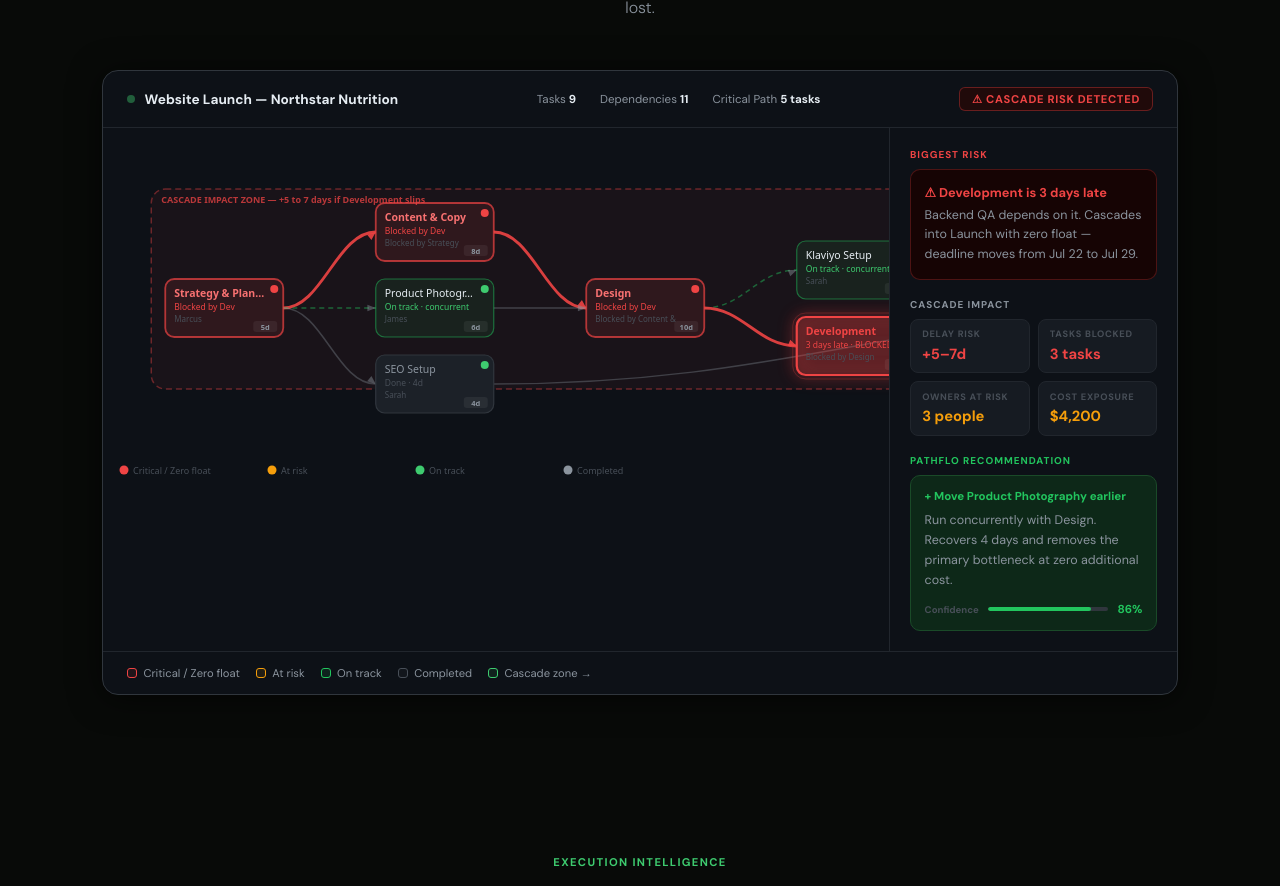
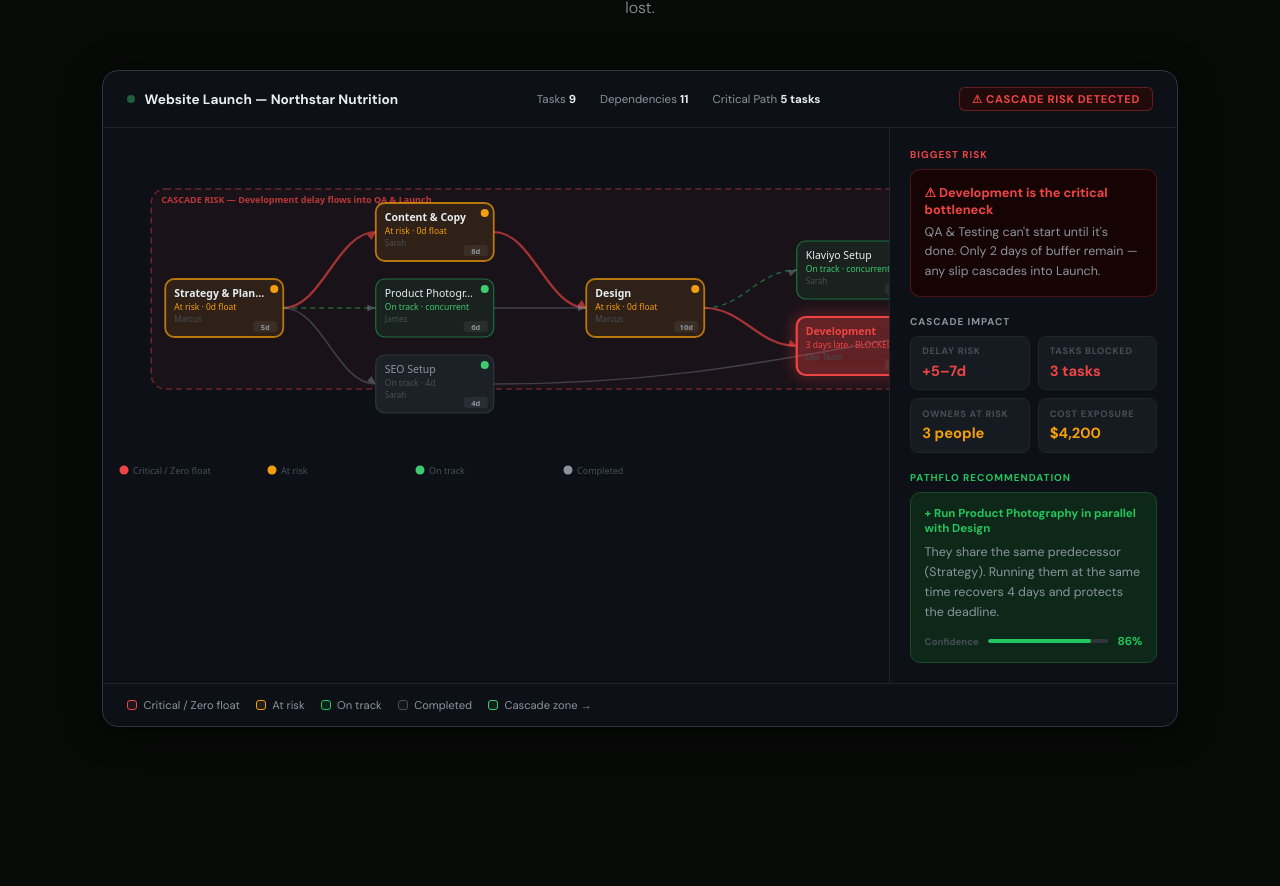
Before and after one commit to mike-rerecich/Pathflo, a Next.js app: page / in a window 1280 px wide. Shown: the part 1934-2820 px from the top of the page. Built offline with nearby package versions, Linux system fonts and the light colour scheme.

Commit message:
Update page.jsx

```diff
--- a/app/page.jsx
+++ b/app/page.jsx
@@ -11,28 +11,38 @@
   </svg>
 );
 
-// ── DEMO TASKS (Northstar Nutrition — matches results page demo) ──────────────
+// ── DEMO TASKS (Northstar Nutrition — realistic cascade risk scenario) ──────────
+// Development is the bottleneck: it's delayed, causing QA and Launch to be at risk.
+// The project has buffer but Development's slip is about to eat it.
 const DEMO_TASKS = [
-  { id:"t0", name:"Strategy & Planning", days:5,  owner:"Marcus",  predecessors:[], concurrent:false, slack:0 },
-  { id:"t1", name:"Content & Copy",      days:8,  owner:"Sarah",   predecessors:["t0"], concurrent:false, slack:0 },
-  { id:"t2", name:"Product Photography", days:6,  owner:"James",   predecessors:["t0"], concurrent:true,  slack:4 },
-  { id:"t3", name:"Design",              days:10, owner:"Marcus",  predecessors:["t1","t2"], concurrent:false, slack:0 },
-  { id:"t4", name:"Klaviyo Setup",       days:4,  owner:"Sarah",   predecessors:["t3"], concurrent:true,  slack:6 },
-  { id:"t5", name:"Development",         days:12, owner:"Dev Team",predecessors:["t3"], concurrent:false, slack:0 },
-  { id:"t6", name:"SEO Setup",           days:4,  owner:"Sarah",   predecessors:["t0"], concurrent:false, slack:8 },
-  { id:"t7", name:"QA & Testing",        days:5,  owner:"Dev Team",predecessors:["t5","t4"], concurrent:false, slack:0 },
-  { id:"t8", name:"Launch",              days:1,  owner:"Marcus",  predecessors:["t7","t6"], concurrent:false, slack:0 },
+  { id:"t0", name:"Strategy & Planning", days:5,  owner:"Marcus",  predecessors:[], concurrent:false },
+  { id:"t1", name:"Content & Copy",      days:8,  owner:"Sarah",   predecessors:["t0"], concurrent:false },
+  { id:"t2", name:"Product Photography", days:6,  owner:"James",   predecessors:["t0"], concurrent:true },
+  { id:"t3", name:"Design",              days:10, owner:"Marcus",  predecessors:["t1","t2"], concurrent:false },
+  { id:"t4", name:"Klaviyo Setup",       days:4,  owner:"Sarah",   predecessors:["t3"], concurrent:true },
+  { id:"t5", name:"Development",         days:12, owner:"Dev Team",predecessors:["t3"], concurrent:false },
+  { id:"t6", name:"SEO Setup",           days:4,  owner:"Sarah",   predecessors:["t0"], concurrent:false },
+  { id:"t7", name:"QA & Testing",        days:5,  owner:"Dev Team",predecessors:["t5","t4"], concurrent:false },
+  { id:"t8", name:"Launch",              days:1,  owner:"Marcus",  predecessors:["t7","t6"], concurrent:false },
 ];
 
-// Override slack for demo — Development is delayed (critical, 0 float, blocked)
+// Demo result: project has 2 days buffer but Development is delayed — cascade risk building
+// Only QA & Testing and Launch are blocked (they directly depend on Development)
+// Strategy, Content, Design, Photography are done or on track — NOT blocked
 const DEMO_RESULT = {
-  bufferDays: -3,
+  bufferDays: 2,  // Still positive — cascade RISK, not yet overrun
   bottleneck: { name: "Development" },
-  tasks: DEMO_TASKS.map(t => ({
-    ...t,
-    es: 0, ef: 0, ls: 0, lf: 0,
-    slack: ["t0","t1","t3","t5","t7","t8"].includes(t.id) ? 0 : t.slack,
-  })),
+  tasks: [
+    { id:"t0", name:"Strategy & Planning", days:5,  owner:"Marcus",  predecessors:[], concurrent:false, es:0,  ef:5,  slack:0  }, // done, critical
+    { id:"t1", name:"Content & Copy",      days:8,  owner:"Sarah",   predecessors:["t0"], concurrent:false, es:5,  ef:13, slack:0  }, // done, critical
+    { id:"t2", name:"Product Photography", days:6,  owner:"James",   predecessors:["t0"], concurrent:true,  es:5,  ef:11, slack:4  }, // on track, has float
+    { id:"t3", name:"Design",              days:10, owner:"Marcus",  predecessors:["t1","t2"], concurrent:false, es:13, ef:23, slack:0  }, // critical
+    { id:"t4", name:"Klaviyo Setup",       days:4,  owner:"Sarah",   predecessors:["t3"], concurrent:true,  es:23, ef:27, slack:6  }, // on track, has float
+    { id:"t5", name:"Development",         days:12, owner:"Dev Team",predecessors:["t3"], concurrent:false, es:23, ef:35, slack:0  }, // BOTTLENECK — critical, at risk
+    { id:"t6", name:"SEO Setup",           days:4,  owner:"Sarah",   predecessors:["t0"], concurrent:false, es:5,  ef:9,  slack:8  }, // on track, has float
+    { id:"t7", name:"QA & Testing",        days:5,  owner:"Dev Team",predecessors:["t5","t4"], concurrent:false, es:35, ef:40, slack:0  }, // blocked by Development
+    { id:"t8", name:"Launch",              days:1,  owner:"Marcus",  predecessors:["t7","t6"], concurrent:false, es:40, ef:41, slack:0  }, // at risk
+  ],
 };
 
 // ── SHARED DEPENDENCY GRAPH CANVAS COMPONENT ─────────────────────────────────
@@ -121,7 +131,7 @@
       ctx.fill(); ctx.stroke(); ctx.setLineDash([]);
       ctx.fillStyle = "rgba(239,68,68,0.75)";
       ctx.font = "700 9px system-ui";
-      ctx.fillText("CASCADE IMPACT ZONE — +5 to 7 days if Development slips", minX + 10, minY + 14);
+      ctx.fillText("CASCADE RISK — Development delay flows into QA & Launch", minX + 10, minY + 14);
     }
 
     // ── EDGES ──
@@ -241,12 +251,12 @@
       // Owner
       ctx.fillStyle = dark ? COLORS.textDim : "#9CA3AF";
       ctx.font = "400 8px system-ui";
-      // "Blocked by X" if task is critical and has a critical predecessor
-      const critPredLp = isCrit && t.predecessors.length > 0
-        ? t.predecessors.map(pid => tasks.find(p => p.id === pid)).find(p => p && criticalIds.has(p.id))
-        : null;
-      const ownerLabel = critPredLp
-        ? `Blocked by ${critPredLp.name}`.slice(0, 20)
+      // "Blocked by X" only if predecessor IS the named bottleneck
+      const bottleneckName = result.bottleneck?.name || "";
+      const isBlockedByBottleneck = result.bufferDays < 0 && isCrit
+        && t.predecessors.some(pid => { const p = tasks.find(t => t.id === pid); return p && p.name === bottleneckName; });
+      const ownerLabel = isBlockedByBottleneck
+        ? `Blocked by ${bottleneckName}`.slice(0, 20)
         : (t.owner || "—");
       ctx.fillText(ownerLabel, pos.x + 9, pos.y + 43);
 
@@ -551,8 +561,8 @@
               <div>
                 <div style={{ fontSize: "0.62rem", fontWeight: 700, textTransform: "uppercase", letterSpacing: "0.1em", color: "#EF4444", marginBottom: "0.5rem" }}>BIGGEST RISK</div>
                 <div style={{ background: dark ? "#160404" : "#FEE2E2", border: "1px solid rgba(239,68,68,0.25)", borderRadius: "10px", padding: "0.85rem" }}>
-                  <div style={{ fontSize: "0.8rem", fontWeight: 700, color: "#EF4444", marginBottom: "0.3rem" }}>⚠ Development is 3 days late</div>
-                  <div style={{ fontSize: "0.78rem", lineHeight: 1.6, color: T.textMid }}>Backend QA depends on it. Cascades into Launch with zero float — deadline moves from Jul 22 to Jul 29.</div>
+                  <div style={{ fontSize: "0.8rem", fontWeight: 700, color: "#EF4444", marginBottom: "0.3rem" }}>⚠ Development is the critical bottleneck</div>
+                  <div style={{ fontSize: "0.78rem", lineHeight: 1.6, color: T.textMid }}>QA & Testing can't start until it's done. Only 2 days of buffer remain — any slip cascades into Launch.</div>
                 </div>
               </div>
 
@@ -576,8 +586,8 @@
               <div>
                 <div style={{ fontSize: "0.62rem", fontWeight: 700, textTransform: "uppercase", letterSpacing: "0.1em", color: dark ? "#22C55E" : "#16A34A", marginBottom: "0.5rem" }}>PATHFLO RECOMMENDATION</div>
                 <div style={{ background: dark ? "#0D2818" : "#E8F5EE", border: "1px solid " + (dark ? "#1A4A28" : "#C8E8D4"), borderRadius: "10px", padding: "0.85rem" }}>
-                  <div style={{ fontSize: "0.72rem", fontWeight: 700, color: dark ? "#22C55E" : "#16A34A", marginBottom: "0.4rem" }}>+ Move Product Photography earlier</div>
-                  <div style={{ fontSize: "0.78rem", lineHeight: 1.6, color: T.textMid }}>Run concurrently with Design. Recovers 4 days and removes the primary bottleneck at zero additional cost.</div>
+                  <div style={{ fontSize: "0.72rem", fontWeight: 700, color: dark ? "#22C55E" : "#16A34A", marginBottom: "0.4rem" }}>+ Run Product Photography in parallel with Design</div>
+                  <div style={{ fontSize: "0.78rem", lineHeight: 1.6, color: T.textMid }}>They share the same predecessor (Strategy). Running them at the same time recovers 4 days and protects the deadline.</div>
                   <div style={{ display: "flex", alignItems: "center", gap: "0.6rem", marginTop: "0.7rem" }}>
                     <div style={{ fontSize: "0.6rem", fontWeight: 600, color: T.textDim, whiteSpace: "nowrap" }}>Confidence</div>
                     <div style={{ flex: 1, height: 4, borderRadius: 2, background: T.border2, overflow: "hidden" }}>
```
